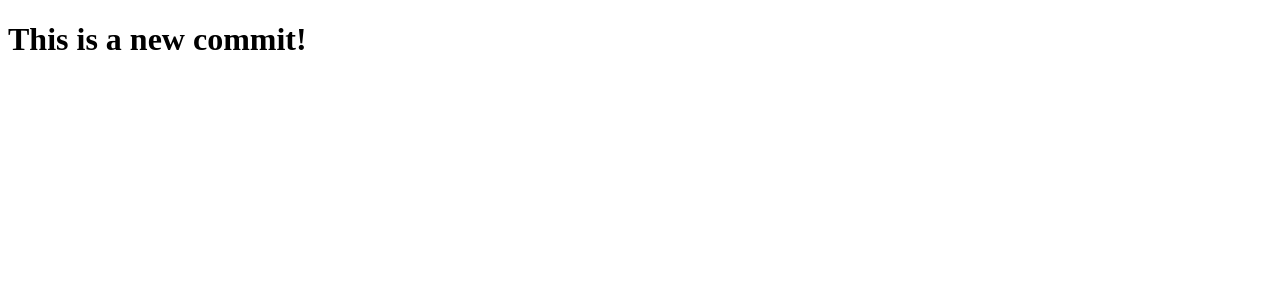
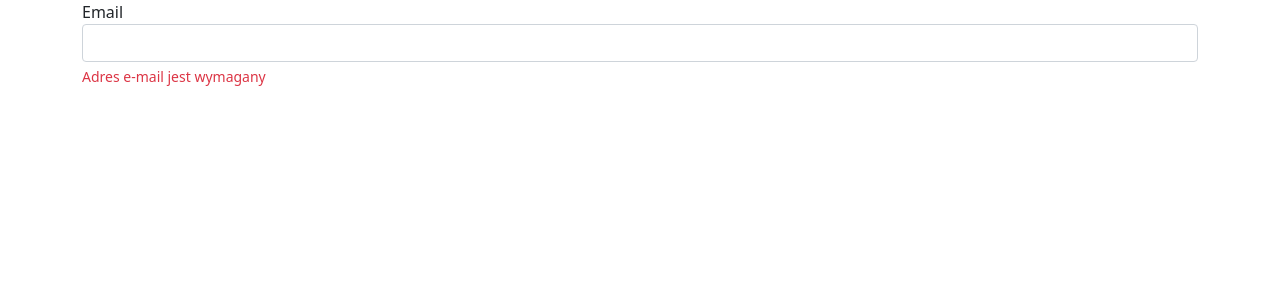
Before and after one commit to 86269A515EBC4D40B210A4371EFFA8B1/3d8c41e04180493eb7b8d6ab91b99ec9, an Angular app: page / in a window 1280 px wide. Shown: the top 300 px of the page. Built offline with nearby package versions, Linux system fonts and the light colour scheme.

Commit message:
Import project

```diff
--- a/angular.json
+++ b/angular.json
@@ -1,5 +1,8 @@
 {
   "$schema": "./node_modules/@angular/cli/lib/config/schema.json",
+  "cli": {
+    "analytics": false
+  },
   "version": 1,
   "newProjectRoot": "projects",
   "projects": {
--- a/package.json
+++ b/package.json
@@ -17,6 +17,7 @@
     "@angular/platform-browser": "~13.1.0",
     "@angular/platform-browser-dynamic": "~13.1.0",
     "@angular/router": "~13.1.0",
+    "bootstrap": "^5.1.3",
     "rxjs": "~7.4.0",
     "tslib": "^2.3.0",
     "zone.js": "~0.11.4"
--- a/src/app/app.component.ts
+++ b/src/app/app.component.ts
@@ -1,8 +1,32 @@
 import { Component } from "@angular/core";
+import { FormGroup, FormControl, Validators } from "@angular/forms";
 
 @Component({
   selector: "app-root",
-  template: ` <h1>This is a new commit!</h1> `,
+  template: `
+    <div class="container">
+      <form [formGroup]="form">
+        <div class="mb-3">
+          <label for="email">Email</label>
+          <input class="form-control" formControlName="email" id="email" autocomplete="off" />
+          <app-control-errors [control]="form.get('email')!">
+            <ng-template appControlError="required"> Adres e-mail jest wymagany </ng-template>
+
+            <ng-template appControlError="minlength">
+              Adres e-mail jest musi składać się minimum z ??? znaków
+            </ng-template>
+
+            <ng-template appControlError="email"> Adres e-mail jest niepoprawny </ng-template>
+          </app-control-errors>
+        </div>
+      </form>
+    </div>
+  `,
   styles: [],
 })
-export class AppComponent {}
+export class AppComponent {
+  form = new FormGroup({
+    email: new FormControl(null, [Validators.required, Validators.minLength(3), Validators.email]),
+    password: new FormControl(null, [Validators.required, Validators.minLength(8)]),
+  });
+}
--- /dev/null
+++ b/src/app/control-error.directive.ts
@@ -0,0 +1,10 @@
+import { Directive, Input, TemplateRef } from '@angular/core';
+
+@Directive({
+  selector: '[appControlError]',
+})
+export class ControlErrorDirective<T = unknown> {
+  @Input('appControlError') errorKey!: string;
+
+  constructor(public template: TemplateRef<T>) {}
+}
--- /dev/null
+++ b/src/app/control-errors.component.ts
@@ -0,0 +1,55 @@
+import { Component, ContentChildren, Input, QueryList, TemplateRef } from "@angular/core";
+import { AbstractControl } from "@angular/forms";
+import { Observable, ReplaySubject } from "rxjs";
+import { map, mapTo, startWith, switchMap } from "rxjs/operators";
+import { ControlErrorDirective } from "./control-error.directive";
+
+@Component({
+  selector: "app-control-errors",
+  template: `
+    <label for="email" class="invalid-feedback d-block">
+      <ng-container *ngTemplateOutlet="template$ | async"></ng-container>
+    </label>
+  `,
+})
+export class ControlErrorsComponent {
+  @Input() set control(control: AbstractControl) {
+    this.control$.next(control);
+  }
+
+  @ContentChildren(ControlErrorDirective, { descendants: false }) controlErrors!: QueryList<ControlErrorDirective>;
+
+  private contentInit$ = new ReplaySubject<void>(1);
+  private control$ = new ReplaySubject<AbstractControl>(1);
+
+  template$ = this.contentInit$.pipe(
+    switchMap(() => this.control$),
+    switchMap((control) => this.getControlChanges(control)),
+    map((control) => (control.errors ? this.getFirstError(control) : null)),
+    map((error) => (error ? this.getTemplate(error[0], error[1]) : null))
+  );
+
+  ngAfterContentInit() {
+    this.contentInit$.next();
+  }
+
+  private getTemplate<T>(errorKey: string, errorData: T): TemplateRef<T> | null {
+    const controlError = this.controlErrors.find((controlError) => controlError.errorKey === errorKey);
+
+    if (controlError === void 0) {
+      return null;
+    }
+
+    return controlError.template as TemplateRef<T>;
+  }
+
+  private getFirstError(control: AbstractControl): [string, any] {
+    const errorKey = Object.keys(control.errors!)[0];
+    const errorData = control.getError(errorKey);
+    return [errorKey, errorData];
+  }
+
+  private getControlChanges(control: AbstractControl): Observable<AbstractControl> {
+    return control.valueChanges.pipe(startWith(control.value), mapTo(control));
+  }
+}
--- a/src/styles.scss
+++ b/src/styles.scss
@@ -1 +1,3 @@
 /* You can add global styles to this file, and also import other style files */
+
+@import "~bootstrap/dist/css/bootstrap.min.css";
```
Also changed, not shown: src/app/app.module.ts (+10 -12 lines), 2 other files (tests, documents, lock files or other folders).
